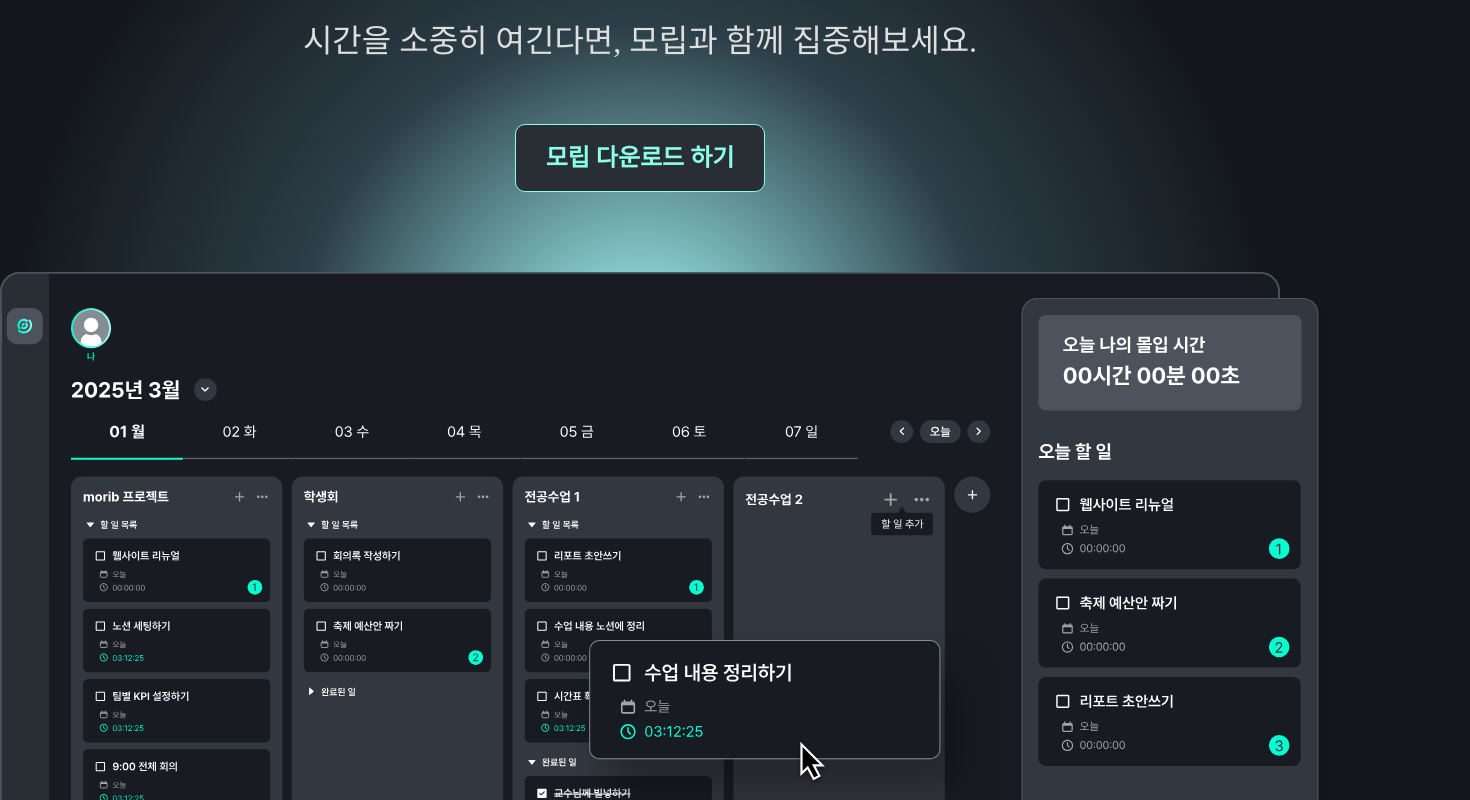
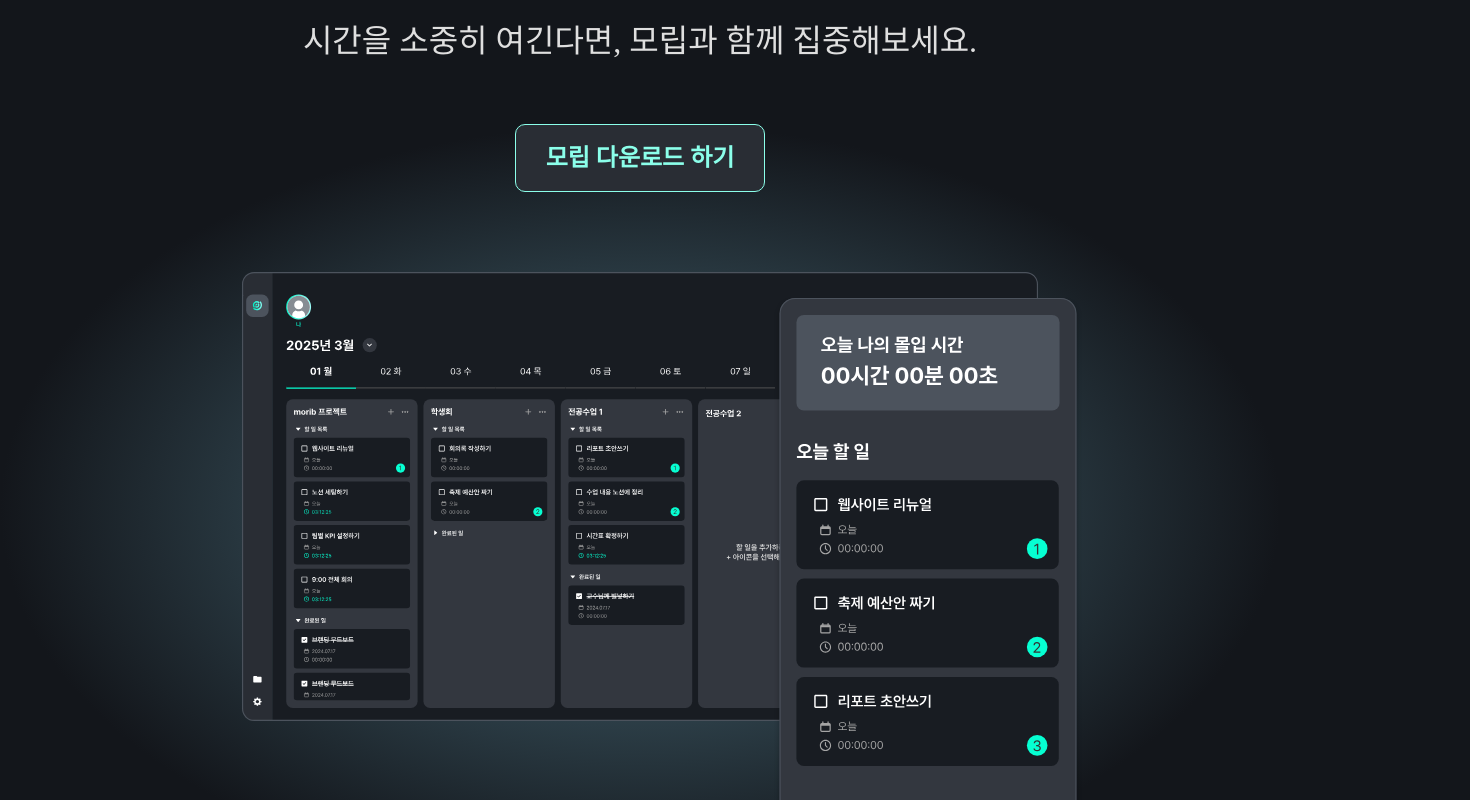
Before and after one commit to morib-in/Morib-Landing, a Next.js app: page / in a window 1280 px wide. Shown: the part 340-1140 px from the top of the page, 1470 px wide, since content can reach past the window. Built offline with nearby package versions, Linux system fonts and the light colour scheme; a web font is replaced by a local one.

Commit message:
codereview: 코드리뷰 반영 (#14)

```diff
--- a/src/app/page.tsx
+++ b/src/app/page.tsx
@@ -9,7 +9,7 @@
 import { DETAIL_CONTENTS } from '@/constants/contents';
 import { FOOTER_CONTENT } from '@/constants/contents';
 import FinalSection from '@/components/FinalSection';
-import FirstSection from '@/components/FirstSection';
+import FirstSection from '@/components/MainSection';
 
 export default function Home() {
   return (
--- a/src/components/FirstSection.tsx
+++ b/src/components/MainSection.tsx
@@ -1,20 +1,19 @@
 import { motion } from 'motion/react';
 import DownloadButton from './DownloadButton';
 import Image from 'next/image';
+import { MAIN_SECTION_CONTENT } from '@/constants/contents';
 
-const FirstSection = () => {
+const MainSection = () => {
   return (
-    <section className="flex w-full flex-col items-center justify-center gap-[3.2rem] bg-landing pt-[6rem] sm:gap-[6rem] sm:pt-[7.5rem]">
+    <section className="flex w-full flex-col items-center justify-center gap-[3.2rem] pt-[6rem] sm:gap-[6rem] sm:pt-[7.5rem]">
       <div className="flex flex-col gap-[2rem]">
         <h1 className="flex flex-col items-center justify-center text-center title-bold-32 sm:title-bold-72">
-          당신을 위한
-          <span>온전한 몰입 공간</span>
+          {MAIN_SECTION_CONTENT.title.main}
+          <span>{MAIN_SECTION_CONTENT.title.sub}</span>
         </h1>
-        <p className="sm:body-med-32 text-gray-05 detail-semibold-14">
-          시간을 소중히 여긴다면, 모립과 함께 집중해보세요.
-        </p>
+        <p className="sm:body-med-32 text-gray-05 detail-semibold-14">{MAIN_SECTION_CONTENT.description}</p>
       </div>
-      <div className="flex flex-col items-center justify-center gap-[1.4rem] sm:gap-[8rem]">
+      <div className="flex w-full flex-col items-center justify-center gap-[1.4rem] bg-landing px-[2.4rem] pb-[2.9rem] sm:gap-[8rem] sm:px-[24.2rem] sm:pb-[17.4rem]">
         <DownloadButton />
         <div className="relative">
           <Image src="/first.svg" alt="모립 홈 이미지" width={1436} height={830} />
@@ -52,4 +51,4 @@
   );
 };
 
-export default FirstSection;
+export default MainSection;
--- a/src/constants/contents.ts
+++ b/src/constants/contents.ts
@@ -56,3 +56,11 @@
   title: '지금 바로 몰입하세요',
   downloadButtonText: '모립 다운로드 하기',
 };
+
+export const MAIN_SECTION_CONTENT = {
+  title: {
+    main: '당신을 위한',
+    sub: '온전한 몰입 공간',
+  },
+  description: '시간을 소중히 여긴다면, 모립과 함께 집중해보세요.',
+};
```
